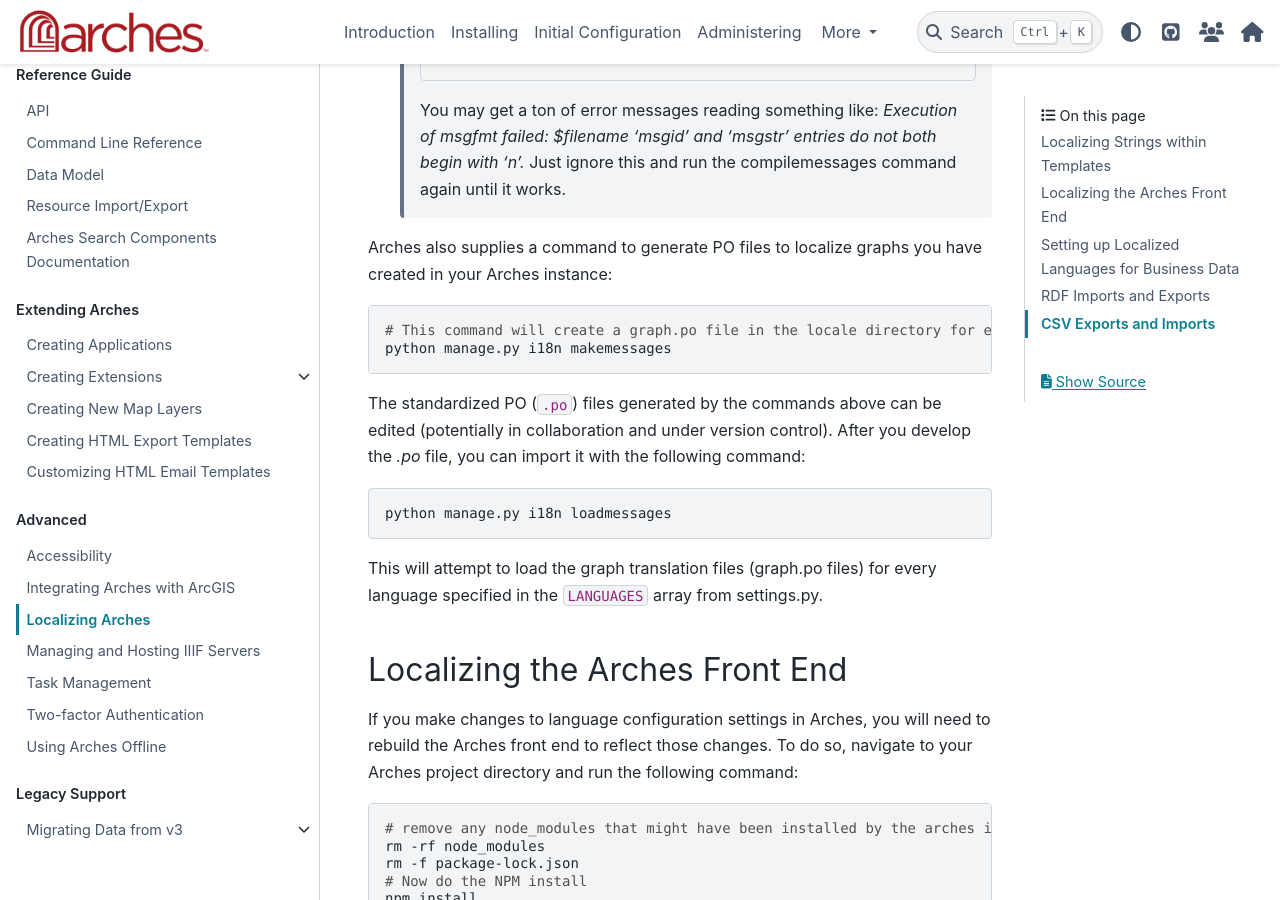
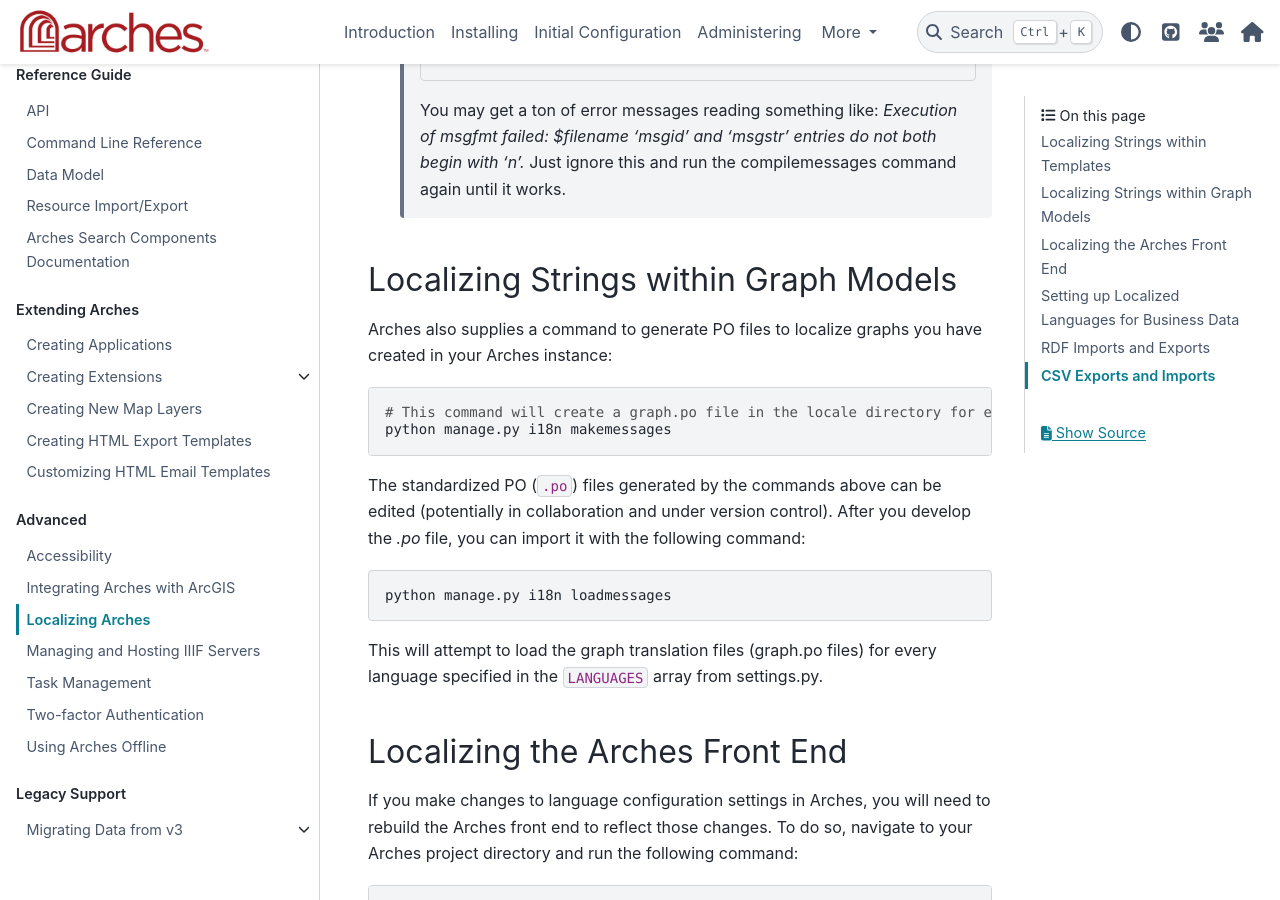
Before and after one commit to archesproject/arches-docs, a Sphinx documentation site: the page built from docs/developing/advanced/localizing-arches.rst, in a window 1280 px wide and 900 px high, scrolled down 2474 px. Built offline with Sphinx 7.4.7 and the PyData theme 0.15.4, drawn with Linux system fonts in a browser that asks for light colours.

Commit message:
Added Alexei suggested heading

```diff
--- a/docs/developing/advanced/localizing-arches.rst
+++ b/docs/developing/advanced/localizing-arches.rst
@@ -109,6 +109,10 @@
     You may get a ton of error messages reading something like: `Execution of msgfmt failed: $filename 'msgid' and 'msgstr' entries do not both begin with '\n'.` Just ignore this and run the compilemessages command again until it works.
 
 
+**************************************
+Localizing Strings within Graph Models
+**************************************
+
 Arches also supplies a command to generate PO files to localize graphs you have created in your Arches instance:
 
 .. code-block:: bash
```
